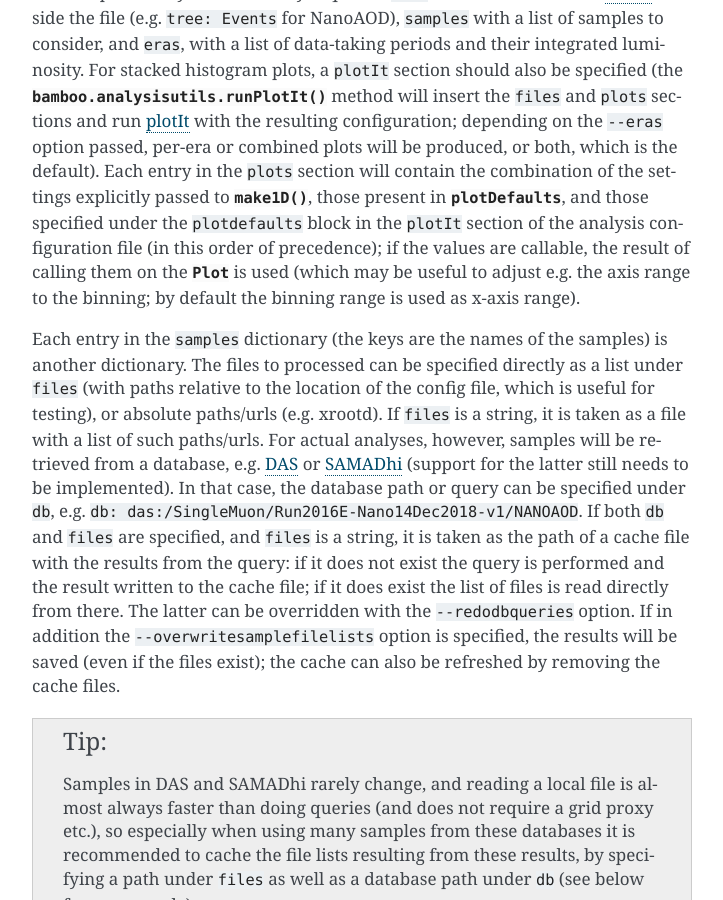
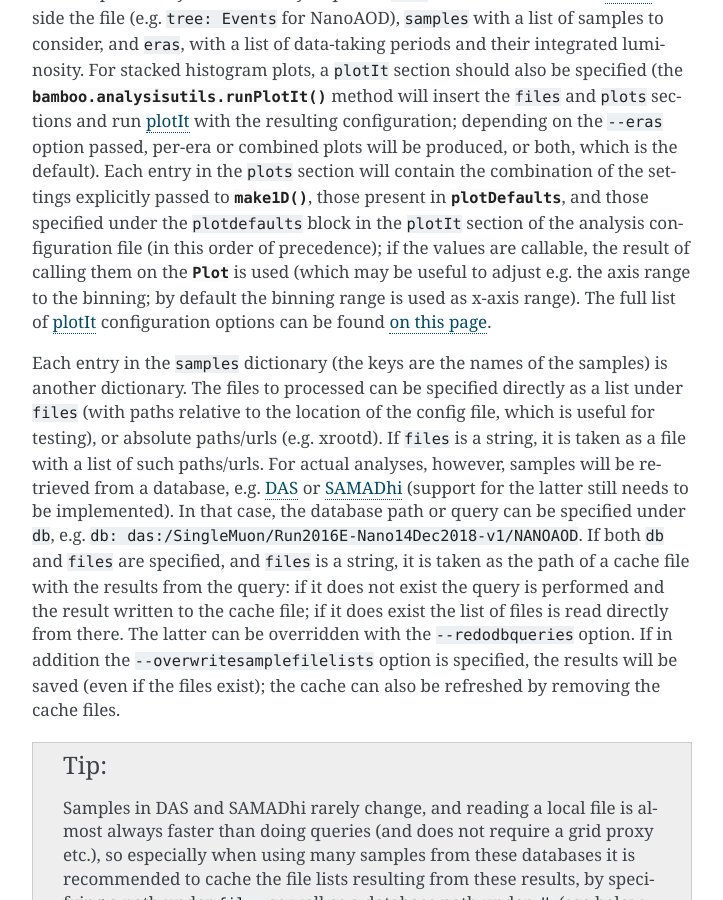
Before and after one commit to recotoolsbenchmarks/BambooAnalysis, a Sphinx documentation site: the page built from doc/userguide.rst, in a window 1280 px wide and 900 px high, scrolled down 2439 px. Shown: the whole window, without its empty margins (388-1111 px from the left). Built offline with Sphinx 7.4.7, drawn with Linux system fonts in a browser that asks for light colours.

Commit message:
add link to plotIt config options documentation

```diff
--- a/doc/userguide.rst
+++ b/doc/userguide.rst
@@ -133,6 +133,8 @@ of the analysis configuration file (in this order of precedence); if the values
 are callable, the result of calling them on the :py:class:`~bamboo.plots.Plot`
 is used (which may be useful to adjust e.g. the axis range to the binning; by
 default the binning range is used as x-axis range).
+The full list of plotIt_ configuration options can be found
+`on this page <http://cp3-llbb.github.io/plotit/>`_.
 
 Each entry in the ``samples`` dictionary (the keys are the names of the samples)
 is another dictionary. The files to processed can be specified directly as a
```
